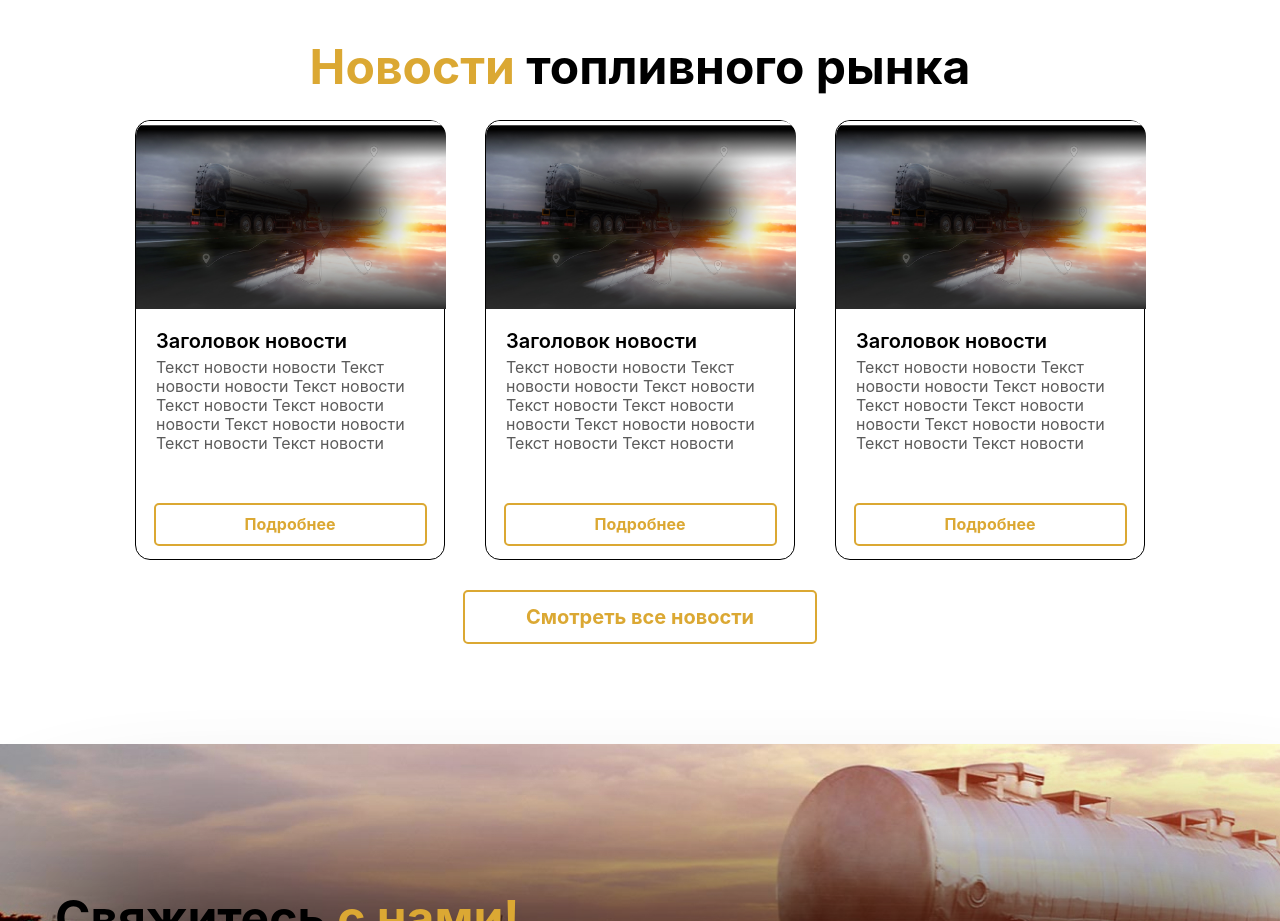
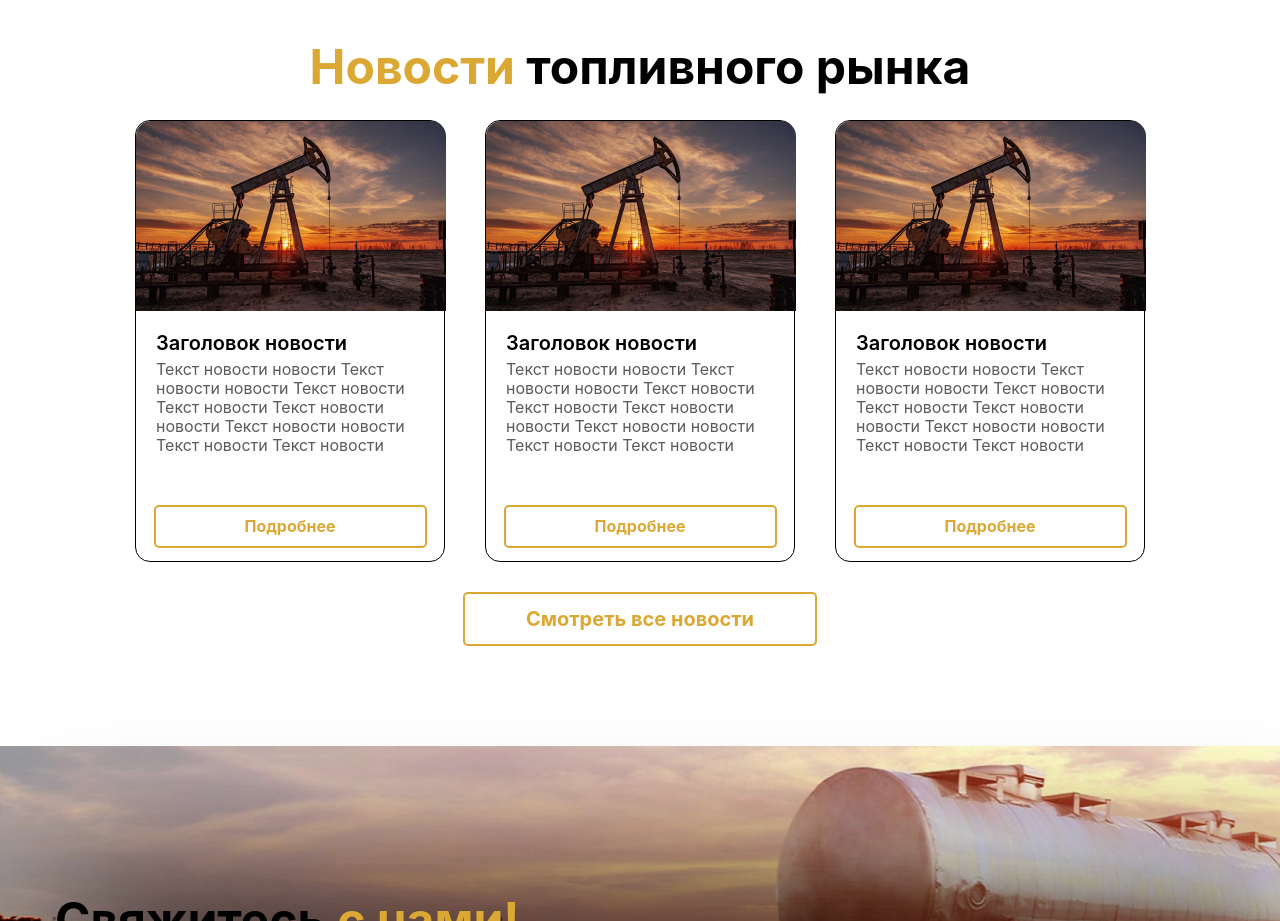
Before and after one commit to device-vlados/neft, a plain HTML site: page index.html in a window 1280 px wide. Shown: the part 5600-6521 px from the top of the page. Drawn offline with nearby package versions, Linux system fonts and the light colour scheme.

Commit message:
Add files via upload

```diff
--- a/css/style.css
+++ b/css/style.css
@@ -570,10 +570,10 @@ html, body {
 .news__list-link {
 }
 .news__image-box {
+    min-height: 190px;
 }
 .news__image-box img{
     max-width: 310px;
-    overflow: hidden;
     border-radius: 15px 15px 0 0;
 }
 .news__content {
@@ -1361,6 +1361,7 @@ html, body {
             font-weight: 400;
             font-size: 16px;
             line-height: 19px;
+            margin-top: 10px;
         }
         .delivery__list {
             display: flex;
--- a/index.html
+++ b/index.html
@@ -298,7 +298,7 @@
                             <li class="news__list-item">
                                 <div class="news__list-link">
                                     <div class="news__image-box">
-                                        <img src="images/header/img1.jpg" alt="">
+                                        <img src="images/products/news.jpg" alt="">
                                     </div>
                                     <div class="news__content">
                                         <h4 class="news__content-title">Заголовок новости</h4>
@@ -312,7 +312,7 @@
                             <li class="news__list-item">
                                 <div class="news__list-link">
                                     <div class="news__image-box">
-                                        <img src="images/header/img1.jpg" alt="">
+                                        <img src="images/products/news.jpg" alt="">
                                     </div>
                                     <div class="news__content">
                                         <h4 class="news__content-title">Заголовок новости</h4>
@@ -326,7 +326,7 @@
                             <li class="news__list-item">
                                 <div class="news__list-link">
                                     <div class="news__image-box">
-                                        <img src="images/header/img1.jpg" alt="">
+                                        <img src="images/products/news.jpg" alt="">
                                     </div>
                                     <div class="news__content">
                                         <h4 class="news__content-title">Заголовок новости</h4>
```
Also changed, not shown: images/products/news.jpg (added).
